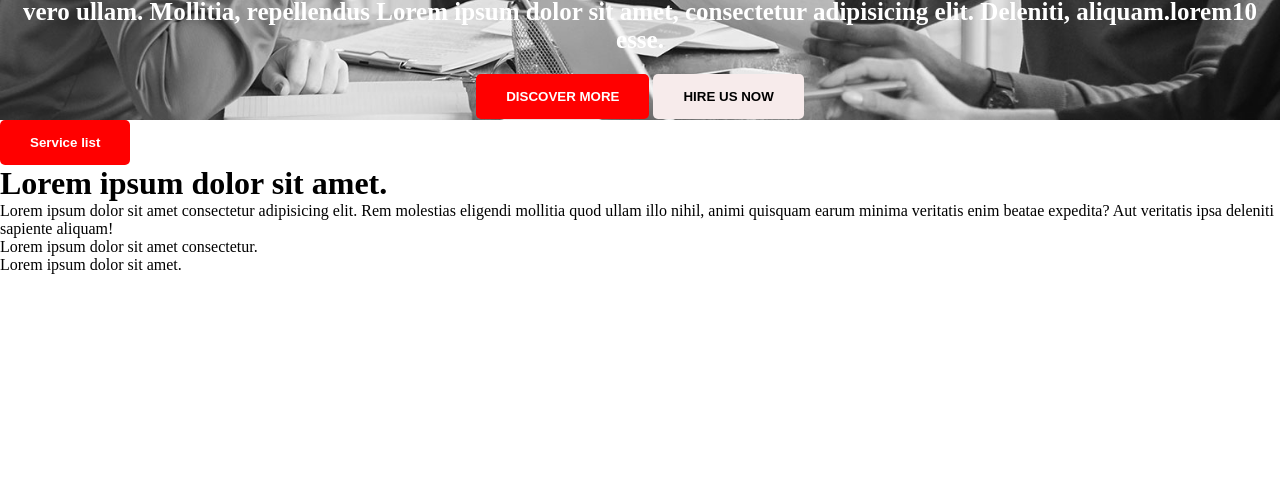
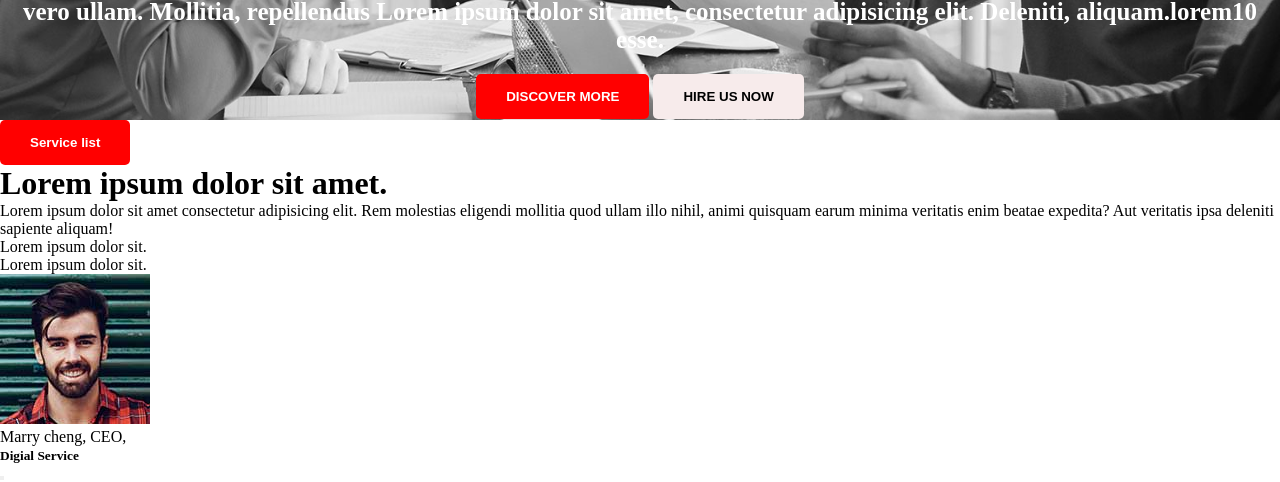
Before and after one commit to KamrulHasanPolash2023/Digital-Agecny-Website, a plain HTML site: page index.html in a window 1280 px wide. Shown: the part 780-1262 px from the top of the page. Before the commit the page ends 1054 px from the top, so only its background shows below. Drawn offline with Linux system fonts and the light colour scheme.

Commit message:
main section starts

```diff
--- a/index.html
+++ b/index.html
@@ -41,11 +41,26 @@ Service list
         <h1> Lorem ipsum dolor sit amet.</h1>
         <p> Lorem ipsum dolor sit amet consectetur adipisicing elit. Rem molestias eligendi mollitia quod ullam illo nihil, animi quisquam earum minima veritatis enim beatae expedita? Aut veritatis ipsa deleniti sapiente aliquam!</p>
         <ol>
-    <li> Lorem ipsum dolor sit amet consectetur.</li>
-    <li> Lorem ipsum dolor sit amet.</li>
-    <div>
+        <li>Lorem ipsum dolor sit.</li>
+        <li>Lorem ipsum dolor sit.</li>
+        </ol>
+        <div class="proficle section">
+            <div class="profile">
+                <div class="profilepic">
+                    <img src="./image/author.jpg" alt="">
                 </div>
-</ol>
+                <div class="name=designation">
+                    </b>Marry cheng, CEO,<b><br>
+                    <small>Digial Service</small>
+                </div>
+            </div>
+            <div class="button">
+                <button></button>
+            </div>
+
+
+
+        </div>
     </div>
             <div>
 
```
Lines whose indentation alone changed are shown as unchanged.
